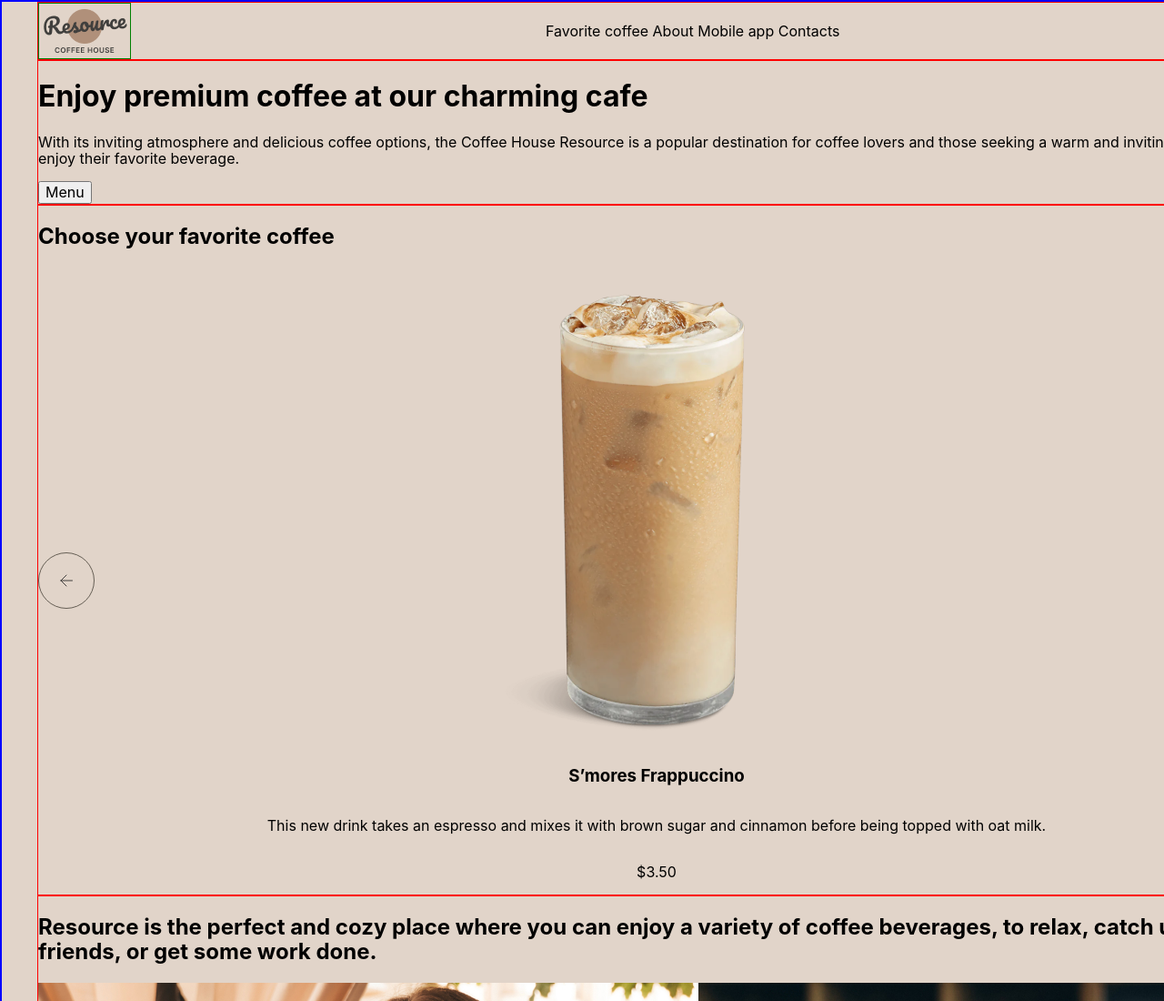
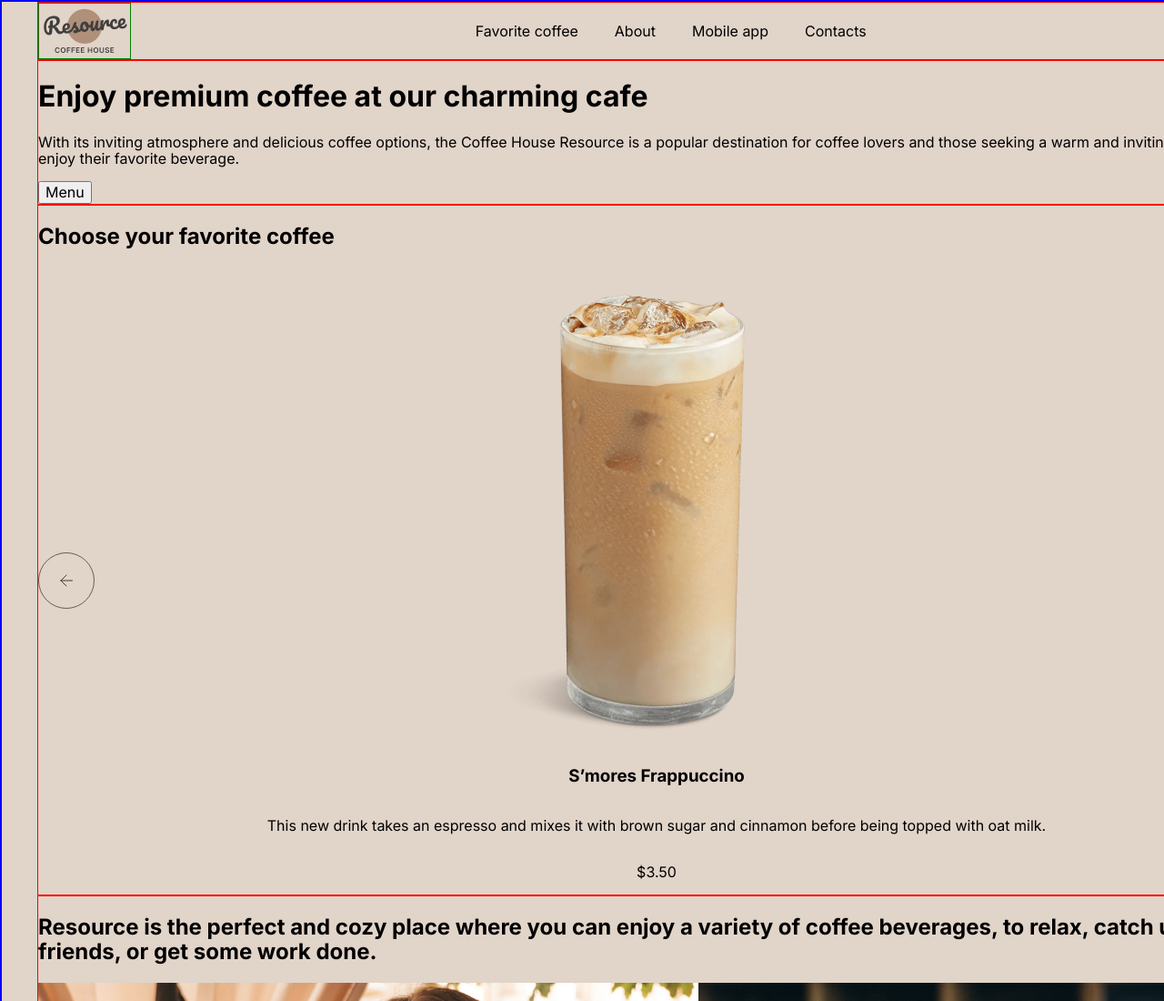
Before and after one commit to VanoKi/Coffee-house, a plain HTML site: page index.html in a window 1280 px wide. Shown: the top 1100 px of the page at 91% size. Drawn offline with Linux system fonts and the light colour scheme.

Commit message:
feat: add font family: Inter

```diff
--- a/index.html
+++ b/index.html
@@ -7,6 +7,7 @@
   <link rel="stylesheet" href="style.css">
   <link rel="stylesheet" href="normalize.css">
   <link rel="shortcut icon" href="assets/logo/coffee-cup.svg" type="image/x-icon">
+  <link href="https://fonts.googleapis.com/css?family=Inter:100,200,300,regular,500,600,700,800,900" rel="stylesheet" />
 </head>
 <body>
   <header>
@@ -15,14 +16,17 @@
         <a href="index.html"><img src="assets/logo/logo.png" alt="logo"></a>
       </div>
     <nav>
-      <ul>
+      <ul class="main-menu">
         <li><a href="#">Favorite coffee</a></li>
         <li><a href="#">About</a></li>
         <li><a href="#">Mobile app</a></li>
         <li><a href="#">Contacts</a></li>
       </ul>
     </nav>
-    <a href="#" class="header header_menu">Menu <img src="assets/logo/coffee-cup.svg" alt="coffee-cup"></a>
+    <a href="#" class="header header_menu">
+      <span>Menu</span>
+       <img src="assets/logo/coffee-cup.svg" alt="coffee-cup">
+      </a>
     </div>
   </header>
   <main>
--- a/style.css
+++ b/style.css
@@ -1,5 +1,4 @@
 :root {
-  font-family: 'Inter';
   --text-dark: #403F3D;
   --text-light: #E1D4C9;
   --text-accent: #B0907A;
@@ -15,6 +14,7 @@ body {
   width: 1440px;
   background: var(--bg-body);
   border: 2px solid blue;
+  font-family: 'Inter', sans-serif;
 }
 
 ul {
@@ -37,6 +37,8 @@ a {
   max-width: 1360px;
 }
 
+/*header start*/
+
 .header {
   display: flex;
   justify-content: space-between;
@@ -44,7 +46,7 @@ a {
 }
 
 .header_menu {
-  align-items: flex-end;
+  gap: 8px;
 }
 
 .logo {
@@ -52,6 +54,14 @@ a {
   height: 60px;
   border: green 1px solid;
 }
+
+.main-menu {
+  display: flex;
+  padding: 0;
+  gap: 40px;
+}
+
+/*header end*/
 
 .slider {
 
```
